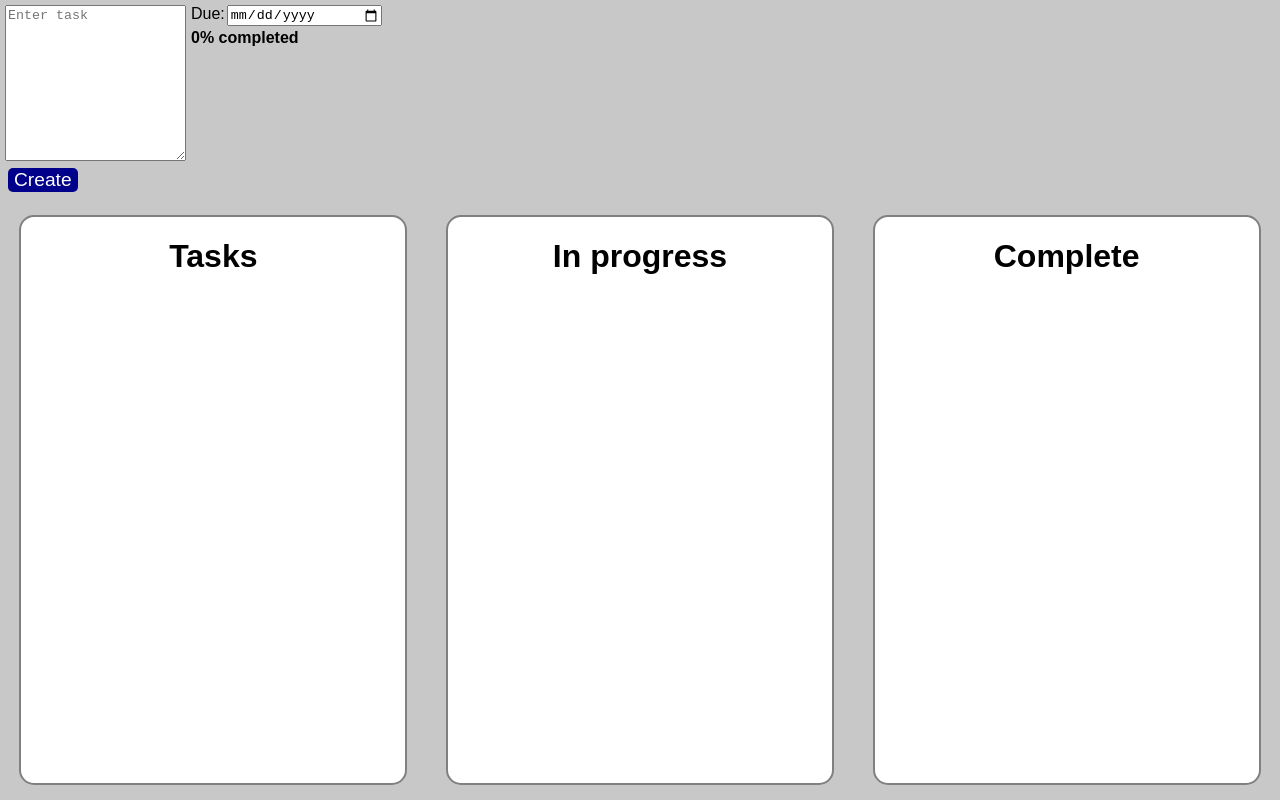
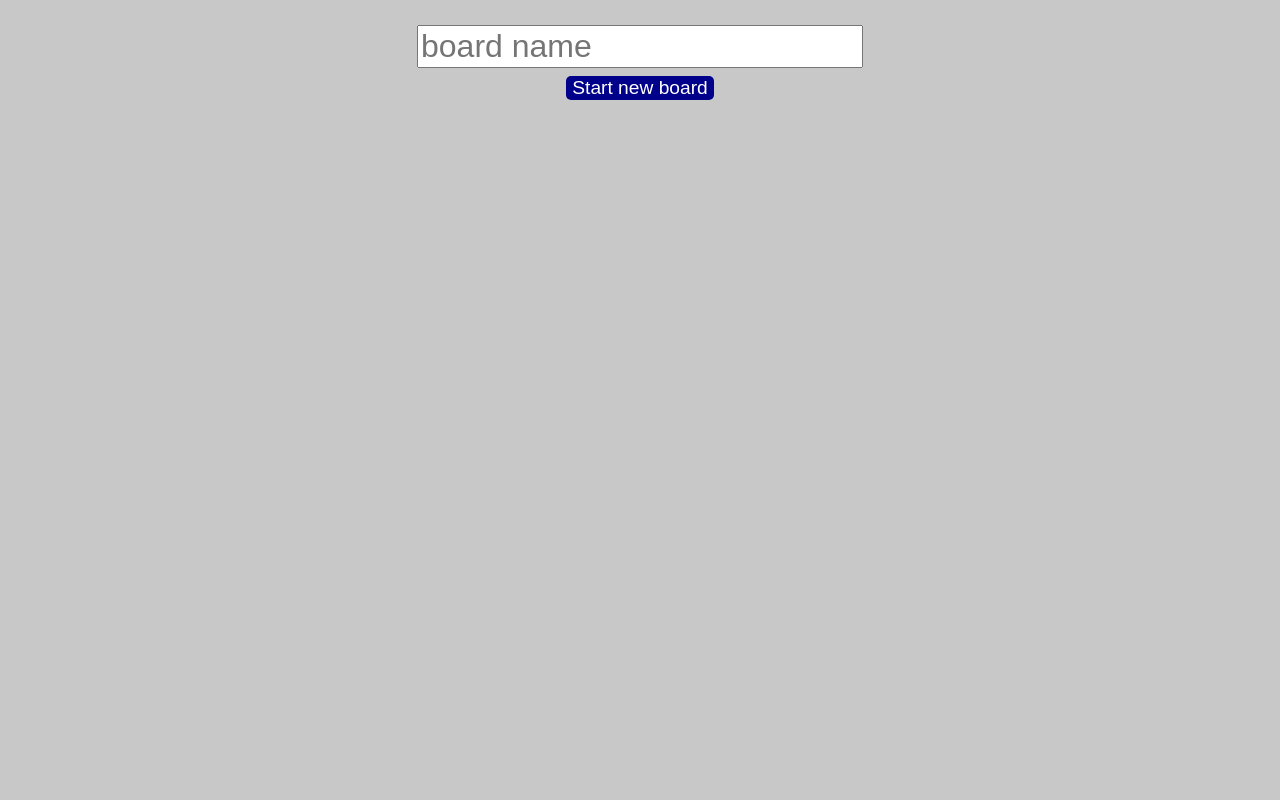
Before and after one commit to Adam-Arezza/sticky-board, a Vue app: page / in a window 1280 px wide. Built offline with nearby package versions, Linux system fonts and the light colour scheme.

Commit message:
Added board create, switch between boards, board names

```diff
--- a/src/App.vue
+++ b/src/App.vue
@@ -1,21 +1,41 @@
 <template>
   <div id="app">
-    <InputHeader v-on:createSticky="createSticky" v-bind:stickies="stickies" v-bind:columns="columns"></InputHeader>
-    <StickyBoard v-bind:stickies="stickies" v-bind:columns="columns" v-on:transfer="moveSticky" v-on:delete="deleteNote"></StickyBoard>
+    <Boards
+      v-if="!selectedBoard"
+      v-bind:boards="getBoards"
+      v-on:newBoard="newBoard"
+      v-on:chooseBoard="loadBoard"
+    ></Boards>
+    <InputHeader
+      v-if="selectedBoard"
+      v-on:createSticky="createSticky"
+      v-bind:stickies="stickies"
+      v-bind:columns="columns"
+      v-on:backToBoards="backToBoards"
+    ></InputHeader>
+    <StickyBoard
+      v-if="selectedBoard"
+      v-bind:stickies="stickies"
+      v-bind:columns="columns"
+      v-on:transfer="moveSticky"
+      v-on:delete="deleteNote"
+    ></StickyBoard>
   </div>
 </template>
 
 <script>
 import InputHeader from "./components/InputHeader";
 import StickyBoard from "./components/StickyBoard";
+import Boards from "./components/Boards";
 
 export default {
-  components: { InputHeader, StickyBoard },
+  components: { InputHeader, StickyBoard, Boards },
   data() {
     return {
       stickies: [],
       columns: ["Tasks", "In progress", "Complete"],
-      count: 0
+      count: 0,
+      selectedBoard: undefined
     };
   },
   methods: {
@@ -28,32 +48,81 @@ export default {
         due: due
       });
       this.count++;
-      this.saveStickies()
+      this.saveStickies();
     },
     moveSticky(data, col) {
       let noteObj = JSON.parse(data);
       let moveNote = this.stickies.find(s => s.stickyId == noteObj.stickyId);
       let newCol = col;
       moveNote.column = newCol;
-      this.saveStickies()
+      this.saveStickies();
     },
     saveStickies() {
-      localStorage.setItem("boardData", JSON.stringify(this.stickies))
+      if (!this.selectedBoard) {
+        return console.log("no board");
+      }
+      let board = this.selectedBoard;
+      let stickies = this.stickies;
+      let data = {
+        board: board,
+        stickies: stickies
+      };
+      if (!localStorage.getItem("boardData")) {
+        return localStorage.setItem("boardData", JSON.stringify([data]));
+      }
+      let savedData = JSON.parse(localStorage.getItem("boardData"));
+      let boardExists = false;
+      savedData.find(board => {
+        if (board.board == this.selectedBoard) {
+          board.stickies = this.stickies;
+          boardExists = true;
+        }
+      });
+      if (boardExists) {
+        return localStorage.setItem("boardData", JSON.stringify(savedData));
+      } else {
+        savedData.push(data);
+        return localStorage.setItem("boardData", JSON.stringify(savedData));
+      }
     },
     loadStickies() {
-      if(localStorage.getItem("boardData")) {
-        let stickies = JSON.parse(localStorage.getItem("boardData"))
-        this.stickies = stickies
+      if (localStorage.getItem("boardData")) {
+        let stickies = JSON.parse(localStorage.getItem("boardData"));
+        this.stickies = stickies;
       }
     },
     deleteNote(id) {
       let note = this.stickies.findIndex(sticky => sticky.stickyId == id);
       this.stickies.splice(note, 1);
-      this.saveStickies()
+      this.saveStickies();
+    },
+    newBoard(board) {
+      this.selectedBoard = board;
+      this.saveStickies();
+    },
+    loadBoard(board) {
+      let boardName = board.board;
+      let boardData = JSON.parse(localStorage.getItem("boardData"));
+      let loadBoard = boardData.find(board => {
+        if (board.board == boardName) {
+          this.stickies = board.stickies;
+          this.selectedBoard = board.board;
+        }
+      });
+    },
+    backToBoards() {
+      this.selectedBoard = undefined
     }
   },
   created() {
-    this.loadStickies()
+    // this.loadStickies();
+  },
+  computed: {
+    getBoards() {
+      let boards = JSON.parse(localStorage.getItem("boardData"));
+      // console.log(boards);
+      return boards;
+    }
   }
 };
 </script>
@@ -64,7 +133,7 @@ body {
 }
 #app {
   min-height: 100vh;
-  background: rgb(200,200,200);
+  background: rgb(200, 200, 200);
   font-family: Arial, Helvetica, sans-serif;
 }
 </style>
--- /dev/null
+++ b/src/components/BoardList.vue
@@ -0,0 +1,52 @@
+<template>
+  <div class="board-list">
+    <ul>
+      <li v-for="(board, index) in boards" :key="index" @click="chooseBoard(board)">
+        <p>{{board.board.toUpperCase()}}</p>
+      </li>
+    </ul>
+  </div>
+</template>
+
+<script>
+export default {
+  props: ["boards"],
+  methods: {
+    chooseBoard(board) {
+      this.$emit("chooseBoard", board);
+    }
+  }
+};
+</script>
+
+<style scoped>
+.board-list {
+  margin: 20px;
+  width: 30%;
+}
+.board-list ul {
+  list-style: none;
+  padding: 0px;
+  margin: 0px;
+}
+li {
+  display: flex;
+  justify-content: center;
+  font-size: 1.2em;
+  background: rgb(207, 239, 247);
+  border: 2px solid black;
+  margin: 10px;
+  padding: 5px;
+  border-radius: 5px;
+  height: 75px;
+}
+ul :hover {
+  cursor: pointer;
+  background: lightblue;
+}
+p {
+  margin: 0px;
+  padding: 0px;
+  align-self: center;
+}
+</style>
--- /dev/null
+++ b/src/components/Boards.vue
@@ -0,0 +1,69 @@
+<template>
+  <div class="boards">
+    <div class="newboard">
+      <input class="boardname" placeholder="board name" type="text" v-model="boardName" />
+      <button class="createBtn" @click="newBoard">Start new board</button>
+    </div>
+    <BoardList v-bind:boards="boards" v-on:chooseBoard="chooseBoard"></BoardList>
+  </div>
+</template>
+
+<script>
+import BoardList from "./BoardList";
+
+export default {
+  components: { BoardList },
+  props: ["boards"],
+  data() {
+    return {
+      boardName: undefined
+    };
+  },
+  methods: {
+    newBoard() {
+      if (this.boardName) {
+        this.$emit("newBoard", this.boardName);
+      } else {
+        alert("new board needs a name");
+      }
+    },
+    chooseBoard(board) {
+        this.$emit('chooseBoard', board)
+    }
+  }
+};
+</script>
+
+<style scoped>
+.boards {
+  display: flex;
+  flex-direction: column;
+  justify-content: center;
+  align-items: center;
+  padding: 20px;
+}
+.createBtn {
+  background: darkblue;
+  color: white;
+  border: none;
+  font-size: 1.2em;
+  display: block;
+  margin: 3px;
+  border-radius: 5px;
+}
+.createBtn:hover {
+  cursor: pointer;
+  background: rgb(50, 50, 100);
+}
+.boardname {
+  font-size: 2em;
+  margin: 5px;
+  width: 100%;
+}
+.newboard {
+  display: flex;
+  flex-direction: column;
+  justify-content: center;
+  align-items: center;
+}
+</style>
--- a/src/components/InputHeader.vue
+++ b/src/components/InputHeader.vue
@@ -5,13 +5,13 @@
       <button class="createBtn" @click="createSticky">Create</button>
     </div>
     <div class="details">
-      <!-- <input class="detail" placeholder="created by" v-model="created" /> -->
       <div>
         <label for="due=date">Due:</label>
         <input id="due-date" class="detail" type="date" v-model="dueDate" />
       </div>
       <Progress v-bind:stickies="stickies" v-bind:columns="columns"></Progress>
     </div>
+    <button @click="backToBoards">Back to boards</button>
   </div>
 </template>
 
@@ -36,6 +36,9 @@ export default {
       this.task = "";
       this.created = "";
       this.dueDate = undefined;
+    },
+    backToBoards() {
+      this.$emit("backToBoards")
     }
   }
 };
```
